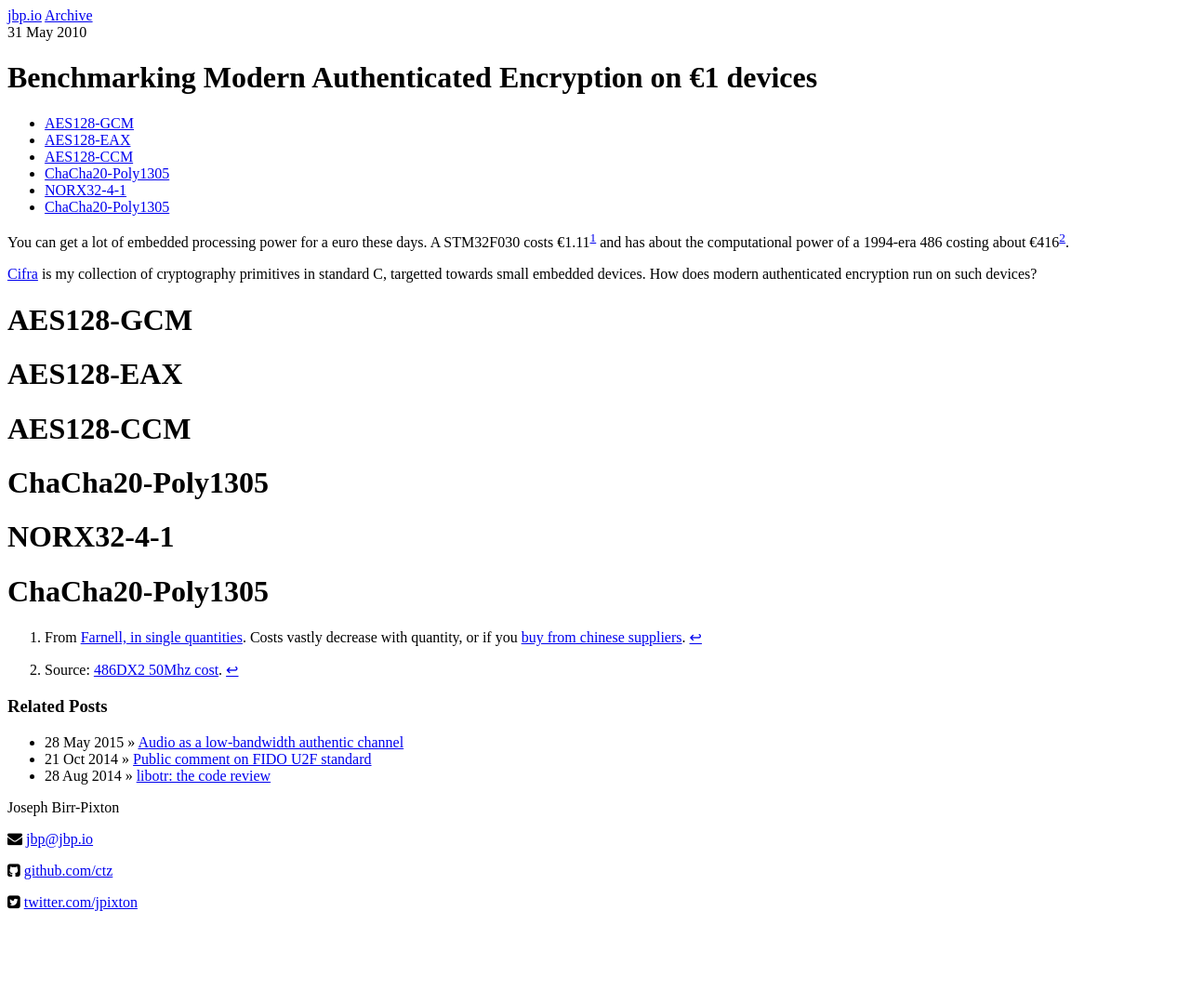
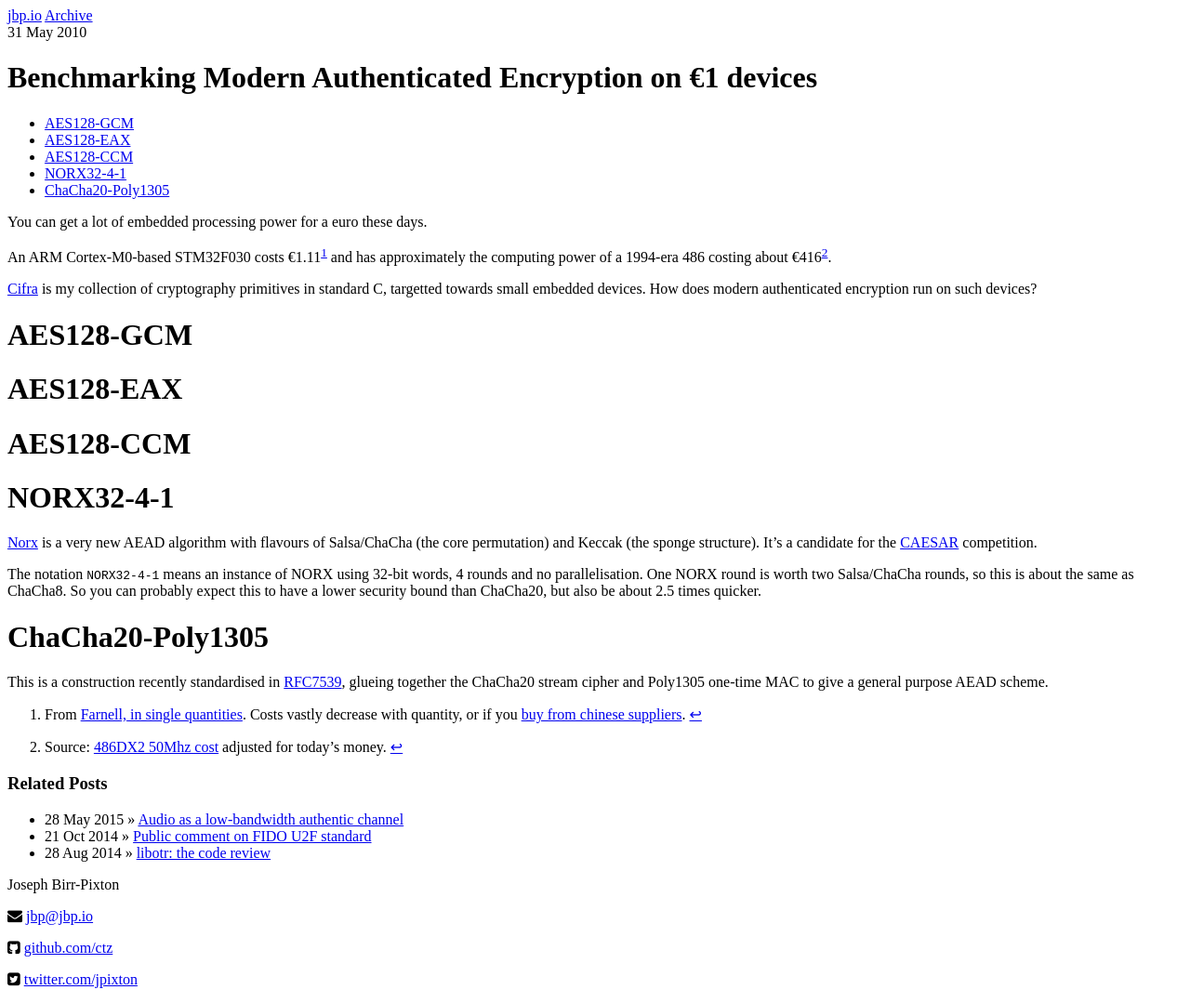
Before and after one commit to ctz/ctz.github.com, a Jekyll site: the page built from _posts/2010-05-31-modern-authenticated-encryption-for-1-euro.md, in a window 1280 px wide. Shown: the whole page at 93% size. Built offline with Jekyll 4.4.1, drawn with Linux system fonts in a browser that asks for light colours; before the commit the page ends 996 px from its top, so only the background shows below that.

Commit message:
Update 2010-05-31-modern-authenticated-encryption-for-1-euro.md

```diff
--- a/_posts/2010-05-31-modern-authenticated-encryption-for-1-euro.md
+++ b/_posts/2010-05-31-modern-authenticated-encryption-for-1-euro.md
@@ -10,7 +10,8 @@ tags: [security, crypto, embedded, authentication, iot]
 {:toc #toc-side}
 
 You can get a lot of embedded processing power for a euro these days.
-A STM32F030 costs €1.11[^1] and has about the computational power of a 1994-era 486 costing about €416[^2].
+
+An ARM Cortex-M0-based STM32F030 costs €1.11[^1] and has approximately the computing power of a 1994-era 486 costing about €416[^2].
 
 [Cifra][cifra] is my collection of cryptography primitives in standard C, targetted towards small embedded devices.
 How does modern authenticated encryption run on such devices?
@@ -21,16 +22,24 @@ How does modern authenticated encryption run on such devices?
 
 # AES128-CCM
 
-# ChaCha20-Poly1305
+# NORX32-4-1
 
-# NORX32-4-1
+[Norx][norx] is a very new AEAD algorithm with flavours of Salsa/ChaCha (the core permutation) and Keccak (the sponge structure).  It's a candidate for the [CAESAR][caesar] competition.
+
+The notation `NORX32-4-1` means an instance of NORX using 32-bit words, 4 rounds and no parallelisation.
+One NORX round is worth two Salsa/ChaCha rounds, so this is about the same as ChaCha8.
+So you can probably expect this to have a lower security bound than ChaCha20, but also be about 2.5 times quicker.
 
 # ChaCha20-Poly1305
 
+This is a construction recently standardised in [RFC7539][rfc7539], glueing together the ChaCha20 stream cipher and Poly1305 one-time MAC to give a general purpose AEAD scheme.
 
 [^1]: From [Farnell, in single quantities][farnell].  Costs vastly decrease with quantity, or if you [buy from chinese suppliers][aliexpress].
-[^2]: Source: [486DX2 50Mhz cost][486-cost].
+[^2]: Source: [486DX2 50Mhz cost][486-cost] adjusted for today's money.
 [farnell]: http://uk.farnell.com/stmicroelectronics/stm32f030f4p6tr/mcu-32bit-cortex-m0-48mhz-tssop/dp/2432084
 [aliexpress]: http://www.aliexpress.com/item/Free-shipping-10pcs-Lot-STM32F030F4P6-STM32F030F/32346098332.html
 [486-cost]: https://books.google.co.uk/books?id=FzsEAAAAMBAJ&pg=PA5&lpg=PA5&dq=486+50mhz+1994+price&source=bl&ots=hIyb58Hjw9&sig=0AS3jTLuZNsLMrNa-lvKc8TchKk&hl=en&sa=X&ei=pEdrVbWcAYO1sASEh4CYAg&ved=0CC0Q6AEwAg#v=onepage&q=486%2050mhz%201994%20price&f=false
 [cifra]: https://github.com/ctz/cifra
+[rfc7539]: https://tools.ietf.org/html/rfc7539
+[norx]: https://norx.io
+[caesar]: http://competitions.cr.yp.to/caesar.html
```
